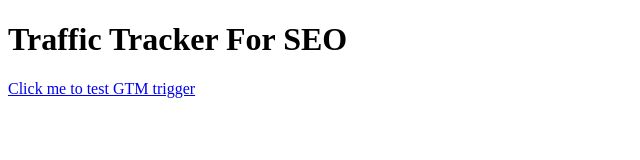
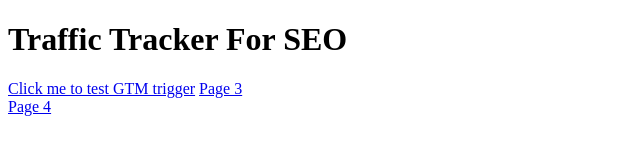
Before and after one commit to ChewangGyalpuBhutia/TrafficTrackerForSEO, a plain HTML site: page index.html in a window 1280 px wide. Shown: the whole page, without its empty margins (0-640 px from the left). Drawn offline with Linux system fonts and the light colour scheme.

Commit message:
Add additional navigation links to index.html

```diff
--- a/index.html
+++ b/index.html
@@ -34,6 +34,9 @@
     <h1>Traffic Tracker For SEO</h1>
     <!-- Test Button -->
     <a href="https://example.com" id="testLink" class="test_trigger">Click me to test GTM trigger</a>
+    <a href="https://example.com/page3" class="test_trigger2">Page 3</a><br>
+    <a href="https://example.com/page4" class="test_trigger3">Page 4</a><br>
+
 </body>
 
 </html>
```
